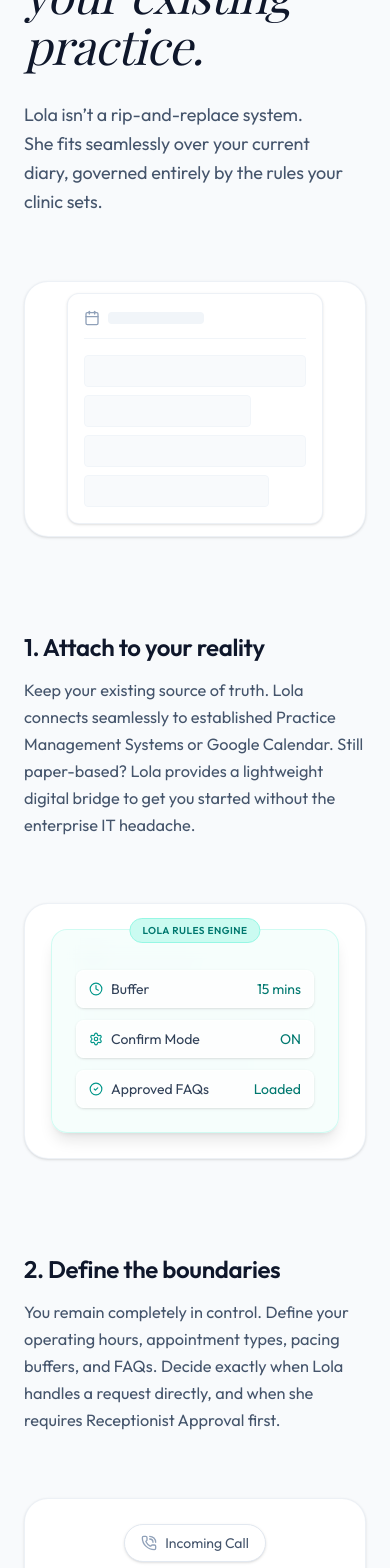
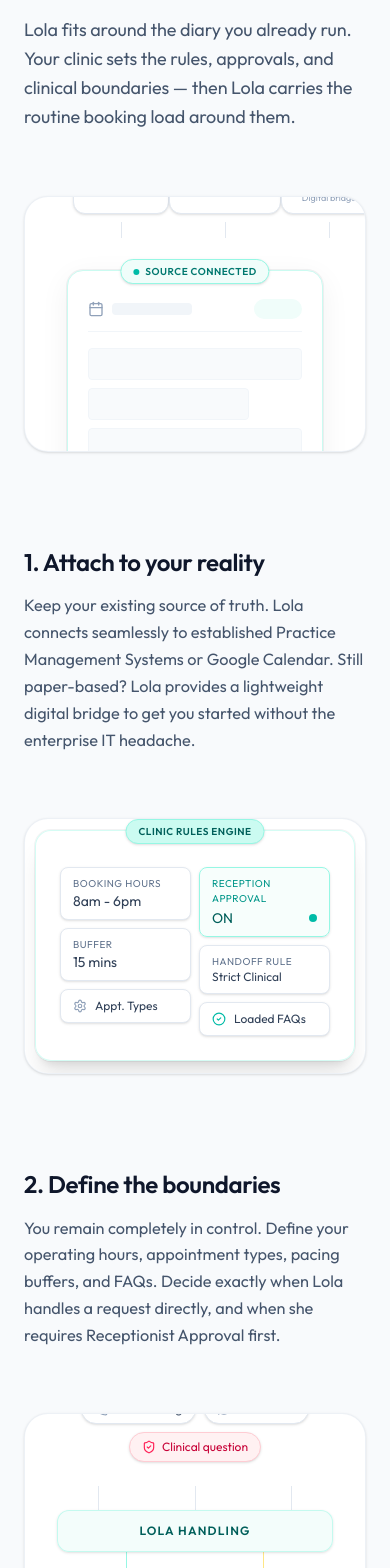
Before and after one commit to iainmacr77/r3worked-website, a Next.js app: page /medical in a window 390 px wide. Shown: the part 7224-8792 px from the top of the page. Built offline with nearby package versions, Linux system fonts and the light colour scheme.

Commit message:
working through the little scroll cards 1 by 1

```diff
--- a/src/components/medical/ClinicOperationsFlow.tsx
+++ b/src/components/medical/ClinicOperationsFlow.tsx
@@ -65,17 +65,56 @@
             transition={{ duration: 0.6, ease: [0.16, 1, 0.3, 1] }}
             className="relative flex h-full w-full flex-col items-center justify-center p-8"
         >
-            <div className="flex flex-col gap-3 w-64 rounded-xl border border-slate-200/60 bg-white p-4 shadow-sm">
-                <div className="flex items-center gap-2 border-b border-slate-100 pb-3">
-                    <Calendar className="h-4 w-4 text-slate-400" />
-                    <div className="h-3 w-24 rounded bg-slate-100" />
+            <div className="relative flex w-full max-w-sm flex-col items-center justify-center gap-8">
+                {/* Top Sources */}
+                <div className="flex w-full justify-between px-4 z-10">
+                    <div className="flex flex-col items-center gap-2">
+                        <div className="flex h-12 w-24 items-center justify-center rounded-xl border border-slate-200 bg-white text-xs font-medium text-slate-600 shadow-sm">
+                            PMS Layer
+                        </div>
+                        <div className="h-4 w-px bg-slate-200" />
+                    </div>
+
+                    <div className="flex flex-col items-center gap-2">
+                        <div className="flex h-12 w-28 items-center justify-center rounded-xl border border-slate-200 bg-white text-xs font-medium text-slate-600 shadow-sm">
+                            <Calendar className="mr-2 h-3.5 w-3.5 text-blue-500" /> G-Cal
+                        </div>
+                        <div className="h-4 w-px bg-slate-200" />
+                    </div>
+
+                    <div className="flex flex-col items-center gap-2">
+                        <div className="flex h-12 w-24 flex-col items-center justify-center rounded-xl border border-slate-200 bg-white text-xs font-medium leading-tight text-slate-600 shadow-sm">
+                            <span>Paper</span>
+                            <span className="text-[9px] text-slate-400">Digital bridge</span>
+                        </div>
+                        <div className="h-4 w-px bg-slate-200" />
+                    </div>
                 </div>
-                <div className="flex flex-col gap-2 pt-1">
-                    <div className="h-8 w-full rounded bg-slate-50 border border-slate-100" />
-                    <div className="h-8 w-3/4 rounded bg-slate-50 border border-slate-100" />
-                    <div className="h-8 w-full rounded bg-slate-50 border border-slate-100" />
-                    <div className="h-8 w-5/6 rounded bg-slate-50 border border-slate-100" />
+
+                {/* Central Diary */}
+                <div className="relative z-20 flex w-64 flex-col gap-3 rounded-2xl border border-teal-100 bg-white p-5 shadow-[0_8px_30px_rgb(0,0,0,0.06)] ring-1 ring-slate-900/5">
+                    <div className="absolute -top-3 left-1/2 flex -translate-x-1/2 items-center gap-1.5 rounded-full border border-teal-200 bg-teal-50 px-3 py-1 shadow-sm">
+                        <div className="h-1.5 w-1.5 rounded-full bg-teal-500" />
+                        <span className="whitespace-nowrap text-[10px] font-semibold uppercase tracking-wider text-teal-700">Source Connected</span>
+                    </div>
+
+                    <div className="mt-2 flex items-center justify-between border-b border-slate-100 pb-3">
+                        <div className="flex items-center gap-2">
+                            <Calendar className="h-4 w-4 text-slate-400" />
+                            <div className="h-3 w-20 rounded bg-slate-100" />
+                        </div>
+                        <div className="h-5 w-12 rounded-full bg-teal-50" />
+                    </div>
+                    <div className="flex flex-col gap-2 pt-1">
+                        <div className="h-8 w-full rounded border border-slate-100 bg-slate-50" />
+                        <div className="h-8 w-3/4 rounded border border-slate-100 bg-slate-50" />
+                        <div className="h-8 w-full rounded border border-slate-100 bg-slate-50" />
+                    </div>
                 </div>
+
+                {/* Connecting Lines Behind */}
+                <div className="absolute top-12 left-1/2 -z-10 -ml-[1px] h-20 w-px bg-slate-200" />
+                <div className="absolute top-16 left-1/4 -z-10 h-px w-1/2 bg-slate-200" />
             </div>
         </motion.div>
     );
@@ -90,36 +129,45 @@
             transition={{ duration: 0.6, ease: [0.16, 1, 0.3, 1] }}
             className="relative flex h-full w-full flex-col items-center justify-center p-8"
         >
-            {/* Background Diary (dimmed) */}
-            <div className="absolute flex flex-col gap-3 w-64 rounded-xl border border-slate-200/50 bg-white/50 p-4 opacity-50 blur-[2px]">
-                <div className="flex items-center gap-2 border-b border-slate-100 pb-3">
-                    <Calendar className="h-4 w-4 text-slate-400" />
-                    <div className="h-3 w-24 rounded bg-slate-100" />
+            <div className="relative z-10 flex w-80 flex-col items-center justify-center rounded-2xl border border-teal-200/40 bg-white/60 p-6 shadow-xl ring-1 ring-slate-900/5 backdrop-blur-xl">
+                <div className="absolute -top-3 left-1/2 -translate-x-1/2 rounded-full border border-teal-200 bg-teal-100 px-3 py-1 text-[10px] font-semibold uppercase tracking-wider text-teal-800 shadow-sm whitespace-nowrap">
+                    Clinic Rules Engine
                 </div>
-                <div className="flex flex-col gap-2 pt-1">
-                    <div className="h-8 w-full rounded bg-slate-50" />
-                    <div className="h-8 w-3/4 rounded bg-slate-50" />
-                    <div className="h-8 w-full rounded bg-slate-50" />
-                </div>
-            </div>
 
-            {/* Glassmorphic Lola Layer */}
-            <div className="relative z-10 flex w-72 flex-col items-center justify-center rounded-2xl border border-teal-200/40 bg-teal-50/60 p-6 shadow-lg backdrop-blur-md">
-                <div className="absolute -top-3 left-1/2 -translate-x-1/2 rounded-full border border-teal-200 bg-teal-100 px-3 py-1 text-[10px] font-semibold uppercase tracking-wider text-teal-700">
-                    Lola Rules Engine
-                </div>
-                <div className="mt-4 flex w-full flex-col gap-3">
-                    <div className="flex items-center justify-between rounded-lg border border-white/60 bg-white/80 px-3 py-2 text-sm text-slate-700 shadow-sm">
-                        <span className="flex items-center gap-2"><Clock className="h-3.5 w-3.5 text-teal-600" /> Buffer</span>
-                        <span className="font-medium text-teal-700">15 mins</span>
+                <div className="mt-3 grid w-full grid-cols-2 gap-2">
+                    {/* Left Column */}
+                    <div className="flex flex-col gap-2">
+                        <div className="flex flex-col rounded-lg border border-slate-200 bg-white px-3 py-2 shadow-sm">
+                            <span className="text-[10px] uppercase tracking-wider text-slate-500">Booking Hours</span>
+                            <span className="text-sm font-medium text-slate-700">8am - 6pm</span>
+                        </div>
+                        <div className="flex flex-col rounded-lg border border-slate-200 bg-white px-3 py-2 shadow-sm">
+                            <span className="text-[10px] uppercase tracking-wider text-slate-500">Buffer</span>
+                            <span className="text-sm font-medium text-slate-700">15 mins</span>
+                        </div>
+                        <div className="flex items-center gap-2 rounded-lg border border-slate-200 bg-white px-3 py-2 shadow-sm">
+                            <Settings className="h-3.5 w-3.5 text-slate-400" />
+                            <span className="text-xs font-medium text-slate-700">Appt. Types</span>
+                        </div>
                     </div>
-                    <div className="flex items-center justify-between rounded-lg border border-white/60 bg-white/80 px-3 py-2 text-sm text-slate-700 shadow-sm">
-                        <span className="flex items-center gap-2"><Settings className="h-3.5 w-3.5 text-teal-600" /> Confirm Mode</span>
-                        <span className="font-medium text-teal-700">ON</span>
-                    </div>
-                    <div className="flex items-center justify-between rounded-lg border border-white/60 bg-white/80 px-3 py-2 text-sm text-slate-700 shadow-sm">
-                        <span className="flex items-center gap-2"><CheckCircle2 className="h-3.5 w-3.5 text-teal-600" /> Approved FAQs</span>
-                        <span className="font-medium text-teal-700">Loaded</span>
+
+                    {/* Right Column */}
+                    <div className="flex flex-col gap-2">
+                        <div className="flex flex-col rounded-lg border border-teal-200 bg-teal-50/50 px-3 py-2 shadow-sm">
+                            <span className="text-[10px] uppercase tracking-wider text-teal-600">Reception Approval</span>
+                            <div className="mt-0.5 flex items-center justify-between">
+                                <span className="text-sm font-medium text-teal-800">ON</span>
+                                <div className="h-2 w-2 rounded-full bg-teal-500" />
+                            </div>
+                        </div>
+                        <div className="flex flex-col rounded-lg border border-slate-200 bg-white px-3 py-2 shadow-sm">
+                            <span className="text-[10px] uppercase tracking-wider text-slate-500">Handoff Rule</span>
+                            <span className="truncate text-xs font-medium text-slate-700">Strict Clinical</span>
+                        </div>
+                        <div className="flex items-center gap-2 rounded-lg border border-slate-200 bg-white px-3 py-2 shadow-sm">
+                            <CheckCircle2 className="h-3.5 w-3.5 text-teal-500" />
+                            <span className="text-xs font-medium text-slate-700">Loaded FAQs</span>
+                        </div>
                     </div>
                 </div>
             </div>
@@ -134,38 +182,63 @@
             animate={{ opacity: 1, y: 0 }}
             exit={{ opacity: 0 }}
             transition={{ duration: 0.6, ease: [0.16, 1, 0.3, 1] }}
-            className="relative flex h-full w-full flex-col items-center justify-center gap-6 p-8"
+            className="relative flex h-full w-full flex-col items-center justify-center p-8"
         >
-            {/* Top Demand Source */}
-            <div className="flex items-center gap-2 rounded-full border border-slate-200 bg-white px-4 py-2 text-sm font-medium text-slate-600 shadow-sm">
-                <PhoneCall className="h-4 w-4 text-slate-400" />
-                Incoming Call
+            {/* Top Demand Sources Container */}
+            <div className="flex flex-wrap justify-center gap-2">
+                <div className="flex items-center gap-1.5 rounded-full border border-slate-200 bg-white px-3 py-1.5 text-xs font-medium text-slate-600 shadow-sm">
+                    <PhoneCall className="h-3.5 w-3.5 text-slate-400" /> New booking
+                </div>
+                <div className="flex items-center gap-1.5 rounded-full border border-slate-200 bg-white px-3 py-1.5 text-xs font-medium text-slate-600 shadow-sm">
+                    <RefreshCw className="h-3.5 w-3.5 text-slate-400" /> Reschedule
+                </div>
+                <div className="flex items-center gap-1.5 rounded-full border border-rose-200 bg-rose-50 px-3 py-1.5 text-xs font-medium text-rose-700 shadow-sm">
+                    <ShieldCheck className="h-3.5 w-3.5 text-rose-500" /> Clinical question
+                </div>
             </div>
 
-            <div className="relative flex w-full justify-center">
-                {/* Branching paths */}
-                <div className="absolute top-0 left-1/2 h-8 w-px -translate-x-1/2 bg-slate-200" />
-                <div className="absolute top-8 left-[30%] h-px w-[40%] bg-slate-200" />
+            {/* Processing Layer */}
+            <div className="relative my-6 flex w-full max-w-[280px] justify-center">
+                <div className="absolute top-0 left-[15%] h-6 w-px bg-slate-200" />
+                <div className="absolute top-0 left-1/2 h-6 w-px bg-slate-200" />
+                <div className="absolute top-0 right-[15%] h-6 w-px bg-slate-200" />
 
-                <div className="absolute top-8 left-[30%] h-6 w-px bg-slate-200" />
-                <div className="absolute top-8 right-[30%] h-6 w-px bg-slate-200" />
+                <div className="relative z-10 mt-6 flex w-full items-center justify-center rounded-xl border border-teal-200/50 bg-teal-50/80 py-3 shadow-sm backdrop-blur-sm">
+                    <span className="text-xs font-semibold uppercase tracking-widest text-teal-800">Lola Handling</span>
+                </div>
 
-                <div className="mt-14 flex w-full justify-center gap-8">
-                    {/* Routine Path */}
-                    <div className="flex flex-col items-center gap-3">
-                        <div className="flex flex-col items-center rounded-xl border border-teal-200 bg-teal-50 px-4 py-3 shadow-sm">
-                            <Zap className="mb-1 h-5 w-5 text-teal-600" />
-                            <span className="text-xs font-semibold text-teal-800 uppercase tracking-wider">Routine</span>
-                            <span className="mt-1 text-xs text-teal-600 text-center max-w-[10ch]">Auto-booked</span>
+                <div className="absolute bottom-[-24px] left-[25%] h-6 w-px bg-teal-200" />
+                <div className="absolute bottom-[-24px] right-[25%] h-6 w-px bg-amber-200" />
+            </div>
+
+            {/* Outcomes */}
+            <div className="flex w-full max-w-[300px] justify-between pt-6">
+                {/* Routine Outcomes */}
+                <div className="flex flex-col items-center gap-2">
+                    <span className="text-[10px] font-semibold uppercase tracking-wider text-teal-700">Routine Output</span>
+                    <div className="flex w-[130px] flex-col gap-1.5">
+                        <div className="flex items-center justify-between rounded-md border border-slate-200 bg-white px-2.5 py-1.5 shadow-sm">
+                            <span className="text-[10px] font-medium text-slate-600">Appt Booked</span>
+                            <CheckCircle2 className="h-3 w-3 text-teal-500" />
+                        </div>
+                        <div className="flex items-center justify-between rounded-md border border-slate-200 bg-white px-2.5 py-1.5 shadow-sm">
+                            <span className="text-[10px] font-medium text-slate-600">Slot Reopened</span>
+                            <RefreshCw className="h-3 w-3 text-teal-500" />
                         </div>
                     </div>
+                </div>
 
-                    {/* Clinical Path */}
-                    <div className="flex flex-col items-center gap-3">
-                        <div className="flex flex-col items-center rounded-xl border border-amber-200 bg-amber-50 px-4 py-3 shadow-sm">
-                            <ShieldCheck className="mb-1 h-5 w-5 text-amber-600" />
-                            <span className="text-xs font-semibold text-amber-800 uppercase tracking-wider">Clinical</span>
-                            <span className="mt-1 text-xs text-amber-600 text-center max-w-[10ch]">Staff Handoff</span>
+                {/* Exceptions */}
+                <div className="flex flex-col items-center gap-2">
+                    <span className="text-[10px] font-semibold uppercase tracking-wider text-amber-700">Exceptions</span>
+                    <div className="flex w-[130px] flex-col gap-1.5">
+                        <div className="flex items-center justify-between rounded-md border border-amber-200 bg-amber-50 px-2.5 py-1.5 shadow-sm">
+                            <span className="text-[10px] font-medium text-amber-800">Staff Handoff</span>
+                            <CornerDownRight className="h-3 w-3 text-amber-600" />
+                        </div>
+                        <div className="flex items-center justify-between rounded-md border border-amber-200 bg-amber-50 px-2.5 py-1.5 shadow-sm">
+                            <span className="text-[10px] font-medium text-amber-800">Reception Ring</span>
+                            <PhoneCall className="h-3 w-3 text-amber-600" />
                         </div>
                     </div>
                 </div>
@@ -186,8 +259,8 @@
                         eyebrow="HOW LOLA ATTACHES AND OPERATES"
                         eyebrowClassName="text-teal-600 font-semibold tracking-[0.16em]"
                         title="An intelligent layer around your existing practice."
-                        subtitle="Lola isn’t a rip-and-replace system. She fits seamlessly over your current diary, governed entirely by the rules your clinic sets."
-                        titleClassName="type-h2-serif text-slate-900"
+                        subtitle="Lola fits around the diary you already run. Your clinic sets the rules, approvals, and clinical boundaries — then Lola carries the routine booking load around them."
+                        titleClassName="text-3xl md:text-4xl lg:text-[2.75rem] font-semibold leading-[1.1] tracking-tight text-slate-900"
                         subtitleClassName="type-lead mt-5 text-slate-600"
                     />
                 </div>
```
